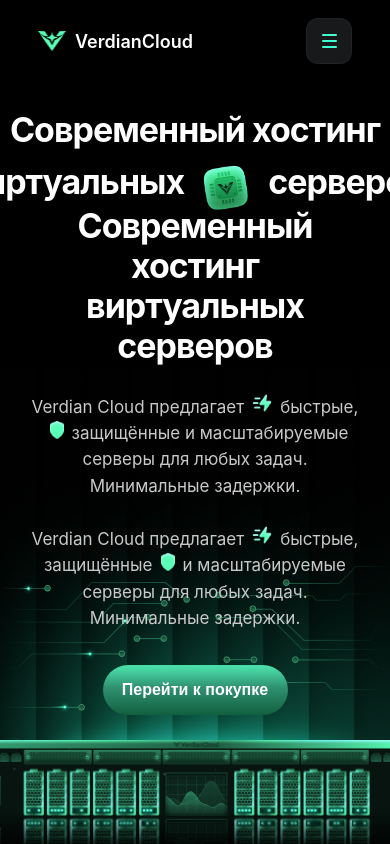
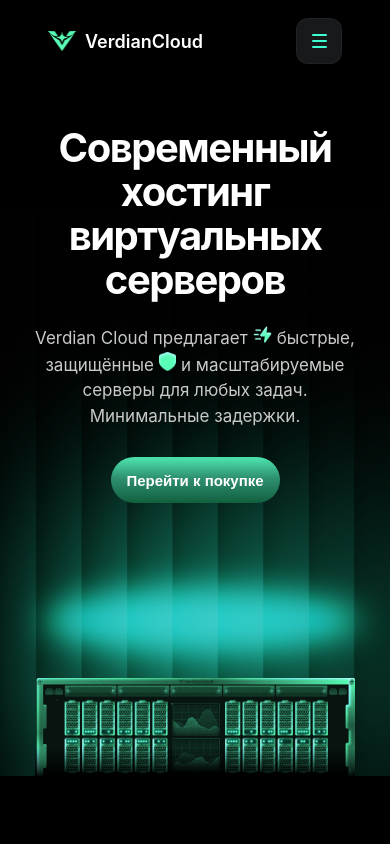
Before and after one commit to xJfour/project_verdian-cloud, a React (Vite) app: page / in a window 390 px wide. Shown: the top 844 px of the page. Built offline with nearby package versions, Linux system fonts and the light colour scheme.

Commit message:
rebuild mobile hero layout

```diff
--- a/src/components/Hero/Hero.scss
+++ b/src/components/Hero/Hero.scss
@@ -83,17 +83,90 @@
 .hero-lines-left { position: absolute; width: 338px; height: 297px; left: 0; bottom: 300px; object-fit: contain; z-index: 7; pointer-events: none; }
 .hero-lines-right { position: absolute; width: 310px; height: 217px; right: 0; bottom: 400px; object-fit: contain; z-index: 7; pointer-events: none; }
 
+.hero-title-mobile,
+.hero-description-mobile {
+  display: none;
+}
+
 @media (max-width: 768px) {
-  .hero { min-height: 930px; }
-  .container { padding: 0 22px; }
-  .hero-content { width: 100%; margin-top: 110px; }
-  .hero-content h1 { font-size: 34px; line-height: 1.18; letter-spacing: -1px; }
-  .hero-icon img { width: 48px; height: 48px; }
-  .hero-content p { width: 100%; margin-top: 26px; font-size: 17px; line-height: 1.55; }
-  .hero-btn { margin-top: 34px; width: 185px; height: 50px; }
-  .hero-background { width: max(100%, 900px); max-width: none; height: auto; top: auto; bottom: 0; }
-  .hero-server { width: 420px; height: auto; bottom: 60px; }
-  .server-gradient { width: 420px; bottom: 80px; }
-  .hero-lines-left { width: 190px; height: auto; bottom: 180px; }
-  .hero-lines-right { width: 175px; height: auto; bottom: 240px; }
+  .hero {
+    min-height: 776px;
+  }
+
+  .hero .container {
+    padding: 0 20px;
+  }
+
+  .hero-content {
+    width: 100%;
+    margin-top: 126px;
+  }
+
+  .hero-title-desktop,
+  .hero-description-desktop {
+    display: none;
+  }
+
+  .hero-title-mobile {
+    display: block;
+    font-size: 40px !important;
+    line-height: 1.1 !important;
+    letter-spacing: -1.5px !important;
+    font-weight: 700 !important;
+  }
+
+  .hero-description-mobile {
+    display: block;
+    width: 100% !important;
+    max-width: 335px;
+    margin-top: 23px !important;
+    color: #c9c9c9;
+    font-size: 17px !important;
+    line-height: 1.5 !important;
+  }
+
+  .hero-description-mobile .hero-text-icon {
+    margin: 0 5px;
+  }
+
+  .hero-description-mobile .lightning img {
+    width: 19px;
+    height: 19px;
+  }
+
+  .hero-description-mobile .shield img {
+    width: 17px;
+    height: 19px;
+  }
+
+  .hero-btn {
+    width: 169px;
+    height: 46px;
+    margin-top: 28px;
+    font-size: 15px;
+  }
+
+  .hero-background {
+    width: 900px;
+    max-width: none;
+    height: auto;
+    top: auto;
+    bottom: 0;
+  }
+
+  .hero-server {
+    width: 320px;
+    height: auto;
+    bottom: -1px;
+  }
+
+  .server-gradient {
+    width: 320px;
+    bottom: -1px;
+  }
+
+  .hero-lines-left,
+  .hero-lines-right {
+    display: none;
+  }
 }
```
